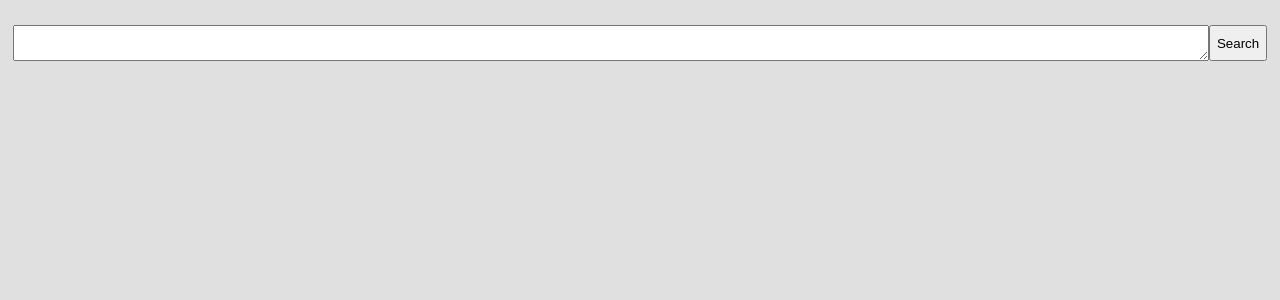
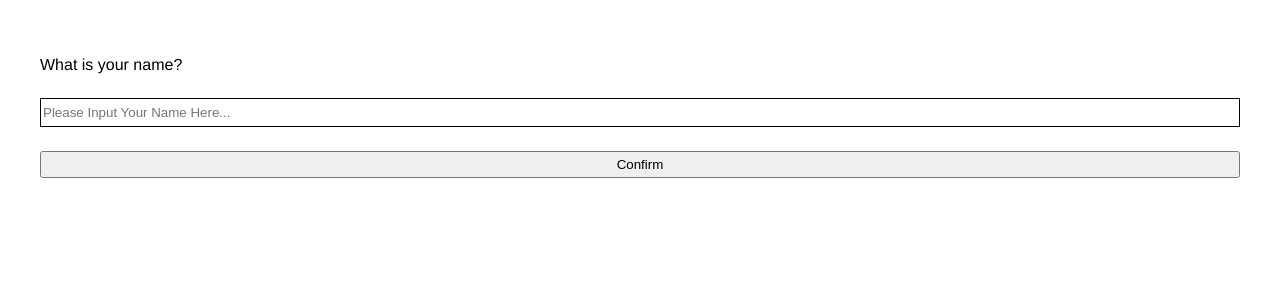
Before and after one commit to yingshaoxo/yppm, a Vue app in the folder yppm/resources/question_and_answer_community/front_end/: page / in a window 1280 px wide. Shown: the top 300 px of the page. Built offline with nearby package versions, Linux system fonts and the light colour scheme.

Commit message:
add add_new_question page and functions; add detail page functions

```diff
--- a/yppm/resources/question_and_answer_community/front_end/src/App.vue
+++ b/yppm/resources/question_and_answer_community/front_end/src/App.vue
@@ -6,21 +6,38 @@ import Visitor_HomeSearchPage from './pages/visitor/search_page.vue';
 import Visitor_HomeChatPage from './pages/visitor/chat_page.vue';
 import Visitor_DetailPage from './pages/visitor/detail_page.vue';
 
+import PopUpPage from './pages/pop_up_page.vue';
+
 import { global_dict, global_functions } from './store';
 
 @Component({
     components: {
         Visitor_HomeSearchPage,
         Visitor_HomeChatPage,
-        Visitor_DetailPage
+        Visitor_DetailPage,
+        PopUpPage
     },
 
     setup() {
         const dict = reactive({
+            need_to_input_username: false,
+            username: "",
+        })
+
+        const functions = reactive({
+            save_username: () => {
+                global_functions.set_value('username', dict.username.trim())
+                dict.need_to_input_username=false
+                global_functions.refresh()
+            }
         })
 
         onBeforeMount(()=>{
+            if (global_functions.get_value('username') == null) {
+                dict.need_to_input_username = true;
+            } else {
                 global_functions.go_to_page_based_on_current_url()
+            }
         })
 
         onMounted(async () => {
@@ -31,8 +48,7 @@ import { global_dict, global_functions } from './store';
             global_dict,
             global_functions,
             dict,
-            increment() {
-            },
+            functions,
         };
     },
 })
@@ -42,6 +58,17 @@ export default class App extends Vue {}
 
 <template>
     <div id="app">
+        <PopUpPage :display="dict.need_to_input_username">
+            <div class="input_username_window">
+                <p>What is your name?</p>
+                <input v-model="dict.username" placeholder="Please Input Your Name Here...">
+                <button @click="()=>{
+                    functions.save_username()
+                }">Confirm</button>
+            </div>
+        </PopUpPage>
+
+        <template v-if="!dict.need_to_input_username">
             <div v-if="global_dict.current_page_name == 'search_page'">
                 <Visitor_HomeSearchPage />
             </div>
@@ -53,7 +80,7 @@ export default class App extends Vue {}
             <div v-if="global_dict.current_page_name == 'detail_page'">
                 <Visitor_DetailPage />
             </div>
-
+        </template>
         <!--img alt="Vue logo" src="./assets/logo.png"-->
         <!--
         <h1>{{ global_dict.hi }}</h1>
@@ -73,7 +100,7 @@ export default class App extends Vue {}
     text-align: center;
 
     margin: 0px;
-    height: 100%;
+    min-height: 100vh;
     width: 100%;
 
     background-color: rgba(224, 224, 224, 1);
@@ -81,4 +108,30 @@ export default class App extends Vue {}
     ._columns;
     ._center;
 }
+
+.input_username_window {
+    ._rows;
+
+    padding-top: 80px;
+    padding-left: 40px;
+    padding-right: 40px;
+    background-color: rgba(255,255,255);
+
+    >* {
+        margin-bottom: 24px;
+    }
+
+    width: 100vw;
+    height: 100vh;
+    text-align: left;
+
+    input {
+        border: 1px solid #000;
+        height: 25px;
+    }
+
+    button {
+        padding: 4px;
+    }
+}
 </style>
--- /dev/null
+++ b/yppm/resources/question_and_answer_community/front_end/src/pages/pop_up_page.vue
@@ -0,0 +1,58 @@
+<script lang="ts">
+import { Component, Prop, Vue } from 'vue-property-decorator';
+import { reactive, onMounted } from 'vue';
+
+@Component({
+    setup() {
+        const dict = reactive({
+        });
+
+        const functions = reactive({
+        })
+
+        onMounted(() => {
+        });
+
+        return {
+            dict,
+            functions,
+        };
+    },
+})
+
+export default class Pop_Up_Page extends Vue {
+    @Prop({ default: false })
+    display!: boolean;
+
+    @Prop({ default: '999' })
+    z_index!: string;
+}
+</script>
+
+<template>
+    <div class="full_screen" v-if="display" :style="{ zIndex: z_index }">
+        <slot></slot>
+    </div>
+</template>
+
+<style scoped lang="less">
+.full_screen {
+    /*
+    z-index: 999;
+    */
+    position: fixed;
+    /*
+    background-color: rgba(0,0,0,0.6);
+    */
+
+    width: 100vw;
+    min-height: 100vh;
+
+    display: flex;
+    flex-direction: row;
+
+    justify-content: center;
+    align-items: center;
+    text-align: center;
+}
+</style>
--- a/yppm/resources/question_and_answer_community/front_end/src/pages/visitor/detail_page.vue
+++ b/yppm/resources/question_and_answer_community/front_end/src/pages/visitor/detail_page.vue
@@ -7,14 +7,18 @@ import { global_dict, global_functions } from '../../store';
 import type * as question_and_answer_object_types from '../../generated_yrpc/question_and_answer_objects'
 import * as question_and_answer_objects from '../../generated_yrpc/question_and_answer_objects'
 
+import PopUpPage from '../pop_up_page.vue';
+
 @Component({
-    /*
     components: {
-        HomeChatPage,
+        PopUpPage,
     },
-    */
     setup() {
         const dict = reactive({
+            create_new_post_mode: false,
+            a_new_post: new question_and_answer_objects.A_Post(),
+            create_new_comment_mode: false,
+            a_new_comment: new question_and_answer_objects.A_Comment(),
             a_post: {
                 owner_id: "",
                 id: "",
@@ -50,12 +54,25 @@ import * as question_and_answer_objects from '../../generated_yrpc/question_and_
                         }
                     }
                 }
-            }
+            },
+            create_a_post: async () => {
+                let request = new question_and_answer_objects.Add_Post_Request()
+                request.username = global_functions.get_username()
+                request.a_post = dict?.a_new_post
+                let response = await global_dict.client.user_add_post(request)
+                if (response?.post_id != null) {
+                    // do a reloading with that post id
+                    global_functions.go_to_page("detail_page", {id: response?.post_id})
+                }
+            },
         })
 
-        onMounted(() => {
+        onMounted(async () => {
             if (global_dict?.current_page_data?.id != null) {
                 dict.a_post.id = global_dict?.current_page_data?.id
+                await functions.get_a_post()
+            } else {
+                dict.create_new_post_mode = true
             }
         });
 
@@ -70,14 +87,12 @@ import * as question_and_answer_objects from '../../generated_yrpc/question_and_
 
 export default class Visitor_Home_Chat_Page extends Vue {
     auto_adjust_input_height(height_limit: any) {
-        const input = document.querySelector('.the_input') as HTMLInputElement;
-        const input_container = document.querySelector('.input_container') as HTMLInputElement;
+        const input = document.querySelector('.the_textarea') as HTMLInputElement;
 
         input.style.height = 'auto';
         let new_height = input.scrollHeight;
         if (new_height <= height_limit) {
             input.style.height = new_height + 'px';
-            input_container.style.marginBottom = Math.min(new_height, 80) + 'px';
         } else {
             input.style.height = height_limit + 'px';
         }
@@ -95,7 +110,8 @@ export default class Visitor_Home_Chat_Page extends Vue {
                 {{dict.a_post.description}}
             </div>
             <div class="author">
-                @{{dict.a_post.owner_id}}
+                <span v-if="dict?.a_post?.owner_id == ''">@anonymous</span>
+                <span v-if="dict?.a_post?.owner_id != ''">@{{dict.a_post.owner_id}}</span>
             </div>
 
             <div class="post_seperator">
@@ -105,17 +121,29 @@ export default class Visitor_Home_Chat_Page extends Vue {
                 <div class="left_old_list">
                     <div v-for="item in dict.left_old_list">
                         <span>{{ item?.owner_id }}:</span>
-                        <span>{{item?.description}}</span>
+                        <span>{{ item?.description }}</span>
                     </div>
                 </div>
                 <div class="right_new_list">
                     <div v-for="item in dict.right_new_list">
                         <span>{{ item?.owner_id }}:</span>
-                        <span>{{item?.description}}</span>
+                        <span>{{ item?.description }}</span>
                     </div>
                 </div>
             </div>
         </div>
+
+        <PopUpPage :display="dict.create_new_post_mode">
+            <div class="create_new_post_mode">
+                <div class="new_post_container">
+                    <p>What is your question title?</p>
+                    <input v-model="dict.a_new_post.title" placeholder="Please Input Your Question Title Here...">
+                    <p>What is your question description?</p>
+                    <textarea class="the_textarea" v-model="dict.a_new_post.description" placeholder="Please Input Your Question Description Here..." @input="()=>{ auto_adjust_input_height(400) }"></textarea>
+                    <button @click="functions.create_a_post">Confirm</button>
+                </div>
+            </div>
+        </PopUpPage>
     </div>
 </template>
 
@@ -124,7 +152,7 @@ export default class Visitor_Home_Chat_Page extends Vue {
 @import "../../assets/css/css_for_human.less";
 
 .full_screen {
-    width: 98vw;
+    width: 100vw;
     min-height: 100vh;
 
     ._rows;
@@ -188,41 +216,42 @@ export default class Visitor_Home_Chat_Page extends Vue {
         background-color: #BBDEFB;
         width: 50%;
     }
-
-    .message_row {
-        width: 100%;
-        margin-bottom: 25px;
-        ._columns;
-    }
-
-    .message_other {
-        justify-content: flex-start;
-        text-align: left;
-    }
-
-    .message_me {
-        justify-content: flex-end;
-        text-align: right;
-    }
-
-    .message_other_color {
-        background-color: rgba(255, 255, 255, 1);
-    }
-
-    .message_me_color {
-        background-color: rgba(203, 242, 207, 1);
-    }
-
-    .message {
-        width: 80%;
-        min-height: 30px;
-        padding: 16px;
-        border-radius: 8px;
-    }
 }
 
 pre{
     white-space: pre-wrap;
     word-break: break-word;
 }
+
+.create_new_post_mode {
+    background-color: rgba(255,255,255);
+
+    ._rows();
+    ._horizontal_center();
+
+    width: 100vw;
+    height: 100vh;
+    text-align: left;
+
+    .new_post_container {
+        margin-top: 35px;
+        width: 88%;
+
+        ._rows();
+        padding-left: 8px;
+        padding-right: 8px;
+        >* {
+            margin-bottom: 20px;
+        }
+
+        .the_textarea {
+            min-height: 100px;
+        }
+
+        button {
+            margin-top: 15px;
+            padding: 4px;
+        }
+    }
+}
 </style>
--- a/yppm/resources/question_and_answer_community/front_end/src/pages/visitor/search_page.vue
+++ b/yppm/resources/question_and_answer_community/front_end/src/pages/visitor/search_page.vue
@@ -24,8 +24,9 @@ import * as question_and_answer_objects from '../../generated_yrpc/question_and_
         });
 
         const functions = reactive({
-            search: async (input: string) => {
-                input = input.trim()
+            search: async () => {
+                let input = dict?.input_value.trim()
+                dict.input_value = input
 
                 let request = new question_and_answer_objects.Search_Request()
                 request.search_input = input
@@ -33,13 +34,15 @@ import * as question_and_answer_objects from '../../generated_yrpc/question_and_
                 request.page_number = dict.page_number
 
                 let response = await global_dict.client.visitor_search(request)
-                console.log(response)
                 if (response?.post_list != null) {
                     dict.post_list = response?.post_list
                 }
                 if (response?.comment_list != null) {
                     dict.comment_list = response?.comment_list
                 }
+            },
+            jump_to_detail_page: async (item: any) => {
+                global_functions.go_to_page("detail_page", {id: item?.id})
             }
         })
 
@@ -75,12 +78,14 @@ export default class Visitor_Home_Chat_Page extends Vue {
 <template>
     <div class="full_screen">
         <div class="input_container _columns">
-            <textarea class="the_input" @input="()=>{ auto_adjust_input_height(200) }" v-model="dict.input_value"></textarea>
-            <button class="the_search_button" @click="functions.search(dict.input_value)">Search</button>
+            <textarea class="the_input" @input="()=>{ auto_adjust_input_height(200) }" v-model="dict.input_value" v-on:keyup.enter="functions.search"></textarea>
+            <button class="the_search_button" @click="functions.search()">Search</button>
         </div>
         <div class="history_post_list">
             <div class="post_row" v-for="item in dict.post_list">
-                <div class="text">
+                <div class="text"
+                    @click="()=>{functions.jump_to_detail_page(item)}"
+                >
                     {{ item?.title }}
                 </div>
             </div>
@@ -91,8 +96,16 @@ export default class Visitor_Home_Chat_Page extends Vue {
             </div>
         </div>
         <div class="button_group" v-if="(dict?.post_list?.length != 0) || (dict?.comment_list?.length != 0)">
-            <button class="button">Next Page</button>
-            <button class="button">Previous Page</button>
+            <button class="button" @click="()=>{dict.page_number += 1; functions.search();}">Next Page</button>
+            <button class="button" @click="()=>{dict.page_number -= 1; functions.search();}">Previous Page</button>
+        </div>
+
+        <div class="right_floating_button"
+            @click="()=>{
+                global_functions.go_to_page('detail_page', {})
+            }"
+        >
+            <span>+</span>
         </div>
     </div>
 </template>
@@ -103,7 +116,7 @@ export default class Visitor_Home_Chat_Page extends Vue {
 @import "../../assets/css/css_for_human.less";
 
 .full_screen {
-    width: 98vw;
+    width: 95vw;
     height: 100vh;
 
     ._rows;
@@ -111,7 +124,7 @@ export default class Visitor_Home_Chat_Page extends Vue {
 }
 
 .input_container {
-    margin-top: 25px;
+    margin-top: 35px;
 
     max-height: 100px;
     width: 100%;
@@ -129,6 +142,7 @@ export default class Visitor_Home_Chat_Page extends Vue {
     margin-top: 50px;
 
     width: 95%;
+    height: 100%;
     text-align: left;
 
     ._rows;
@@ -149,6 +163,7 @@ export default class Visitor_Home_Chat_Page extends Vue {
 
 .button_group {
     margin-top: 50px;
+    margin-bottom: 50px;
 
     width: 100%;
 
@@ -164,4 +179,27 @@ pre{
     white-space: pre-wrap;
     word-break: break-word;
 }
+
+.right_floating_button {
+    position:fixed;
+    font-size: 150%;
+
+    ._rows();
+    ._center();
+
+    width:40px;
+    height:40px;
+
+    bottom:40px;
+    right:20px;
+
+    background-color:rgba(239, 83, 80);
+
+    color:#FFF;
+    font-weight: bold;
+
+    border-radius:50px;
+    text-align:center;
+    box-shadow: 2px 2px 3px #999;
+}
 </style>
```
Also changed, not shown: yppm/resources/question_and_answer_community/front_end/src/generated_yrpc/question_and_answer_rpc.ts (line endings or trailing spaces), 2 other files (tests, documents, lock files or other folders). Lines whose indentation alone changed are shown as unchanged.
